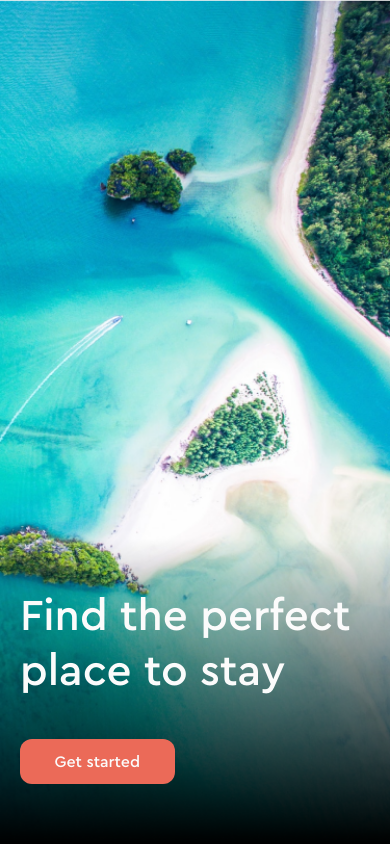
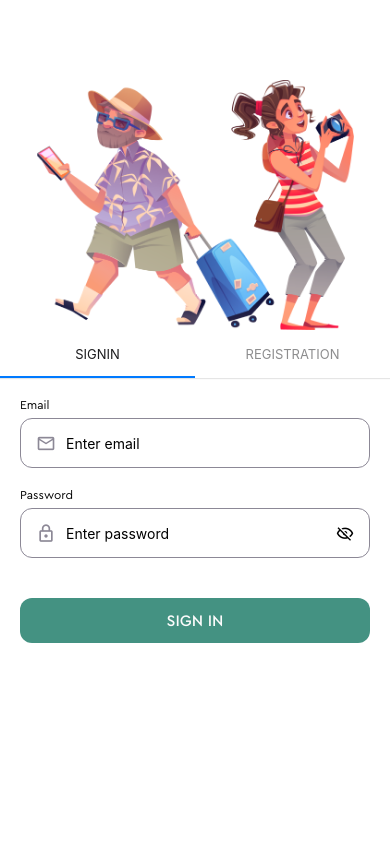
Before and after one commit to Stanislav001/Country-Explorer, a React Native app: screen /Auth in a window 390 px wide. Built offline with nearby package versions, Linux system fonts and the light colour scheme.

Commit message:
Update versions and fix recommendations screen

```diff
--- a/App.js
+++ b/App.js
@@ -3,6 +3,7 @@ import { useFonts } from 'expo-font';
 import * as SplashScreen from 'expo-splash-screen';
 import { QueryClient, QueryClientProvider } from 'react-query';
 import BottomTabNavigation from './src/navigation/BottomTabNavigation';
+import AuthTabNavigator from './src/navigation/AuthTabNavigator';
 import { NavigationContainer } from '@react-navigation/native';
 import { createNativeStackNavigator } from '@react-navigation/native-stack';
 import { Onboarding, HotelSearch, Success, SelectedRoom, Search, Payments, Settings, SelectRoom, HotelList, HotelDetails, PlaceDetails, CountryDetails, Recommended, Failed } from './src/screens';
@@ -38,6 +39,7 @@ export default function App() {
         <Stack.Navigator>
           <Stack.Screen name='Onboarding' component={Onboarding} options={{ headerShown: false }} />
           <Stack.Screen name='Bottom' component={BottomTabNavigation} options={{ headerShown: false }} />
+          <Stack.Screen name='Auth' component={AuthTabNavigator} options={{ headerShown: false }} />
           <Stack.Screen name='Search' component={Search} options={{ headerShown: false }} />
           <Stack.Screen name='CountryDetails' component={CountryDetails} options={{ headerShown: false }} />
           <Stack.Screen name='Recommended' component={Recommended} options={{ headerShown: false }} />
--- a/app.json
+++ b/app.json
@@ -14,10 +14,12 @@
     "assetBundlePatterns": [
       "**/*"
     ],
+    "jsEngine": "hermes",
     "ios": {
       "supportsTablet": true
     },
     "android": {
+      "jsEngine": "jsc",
       "adaptiveIcon": {
         "foregroundImage": "./assets/adaptive-icon.png",
         "backgroundColor": "#ffffff"
--- a/src/components/Home/Recommendations.jsx
+++ b/src/components/Home/Recommendations.jsx
@@ -1,6 +1,6 @@
 import reusable from '../Reusable/reusable';
 import { Feather } from '@expo/vector-icons';
-import { useGetCountries } from '../../hooks/useCountry';
+import { useGetPlaces } from '../../hooks/usePlace';
 import { useNavigation } from '@react-navigation/native';
 import { COLORS, SIZES, TEXT, } from '../../constants/theme';
 import { ReusableText, ReusableTitle } from '../../components/index';
@@ -8,9 +8,9 @@ import { View, TouchableOpacity, FlatList, ActivityIndicator } from 'react-nativ
 
 const Recommendations = () => {
   const navigation = useNavigation();
-  const { data: countries, isLoading: isLoadingCountries, error: countriesError, } = useGetCountries();
+  const { data: places, isLoading: isLoadingPlaces, error: placesError, } = useGetPlaces();
 
-  if (isLoadingCountries) {
+  if (isLoadingPlaces) {
     return <ActivityIndicator size={SIZES.xxLarge} color={COLORS.lightBlue} />
   }
 
@@ -30,7 +30,7 @@ const Recommendations = () => {
 
       <FlatList
         horizontal
-        data={countries}
+        data={places}
         keyExtractor={(item) => item._id}
         showsHorizontalScrollIndicator={false}
         contentContainerStyle={{ columnGap: SIZES.medium }}
--- a/src/components/Onboard/Slides.jsx
+++ b/src/components/Onboard/Slides.jsx
@@ -23,7 +23,7 @@ const Slides = ({ item }) => {
                     textColor={COLORS.white}
                     backgroundColor={COLORS.red}
                     width={(SIZES.width - 50) / 2.2}
-                    onPress={() => navigation.navigate('Bottom')}
+                    onPress={() => navigation.navigate('Auth')}
                 />
             </View>
         </View>
--- a/src/navigation/AuthTabNavigator.jsx
+++ b/src/navigation/AuthTabNavigator.jsx
@@ -1,8 +1,8 @@
-import { ScrollView, Text, View } from 'react-native'
+import { COLORS } from '../constants/theme';
+import { ScrollView, View } from 'react-native'
+import { Registration, Signin } from '../screens/';
+import { AssetImage, HeightSpacer } from '../components';
 import { createMaterialTopTabNavigator } from '@react-navigation/material-top-tabs'
-import { Registration, Signin } from '../screens/';
-import { COLORS } from '../constants/theme';
-import { AssetImage, HeightSpacer } from '../components';
 
 const Tab = createMaterialTopTabNavigator();
 
@@ -15,9 +15,10 @@ const AuthTabNavigator = () => {
                 <AssetImage mode={'contain'} width={'100%'} height={250} source={require('../assets/images/bg2.png')} />
 
                 <View style={{ height: 600 }}>
+
                     <Tab.Navigator>
-                        <Tab.Screen name='Signin' component={Signin} />
-                        <Tab.Screen name='Registration' component={Registration} />
+                        <Tab.Screen name='Signin' component={Signin} options={{ headerShown: false }} />
+                        <Tab.Screen name='Registration' component={Registration} options={{ headerShown: false }} />
                     </Tab.Navigator>
                 </View>
             </ScrollView>
```
Also changed, not shown: package.json (+5 -3 lines), 1 other file (tests, documents, lock files or other folders).
